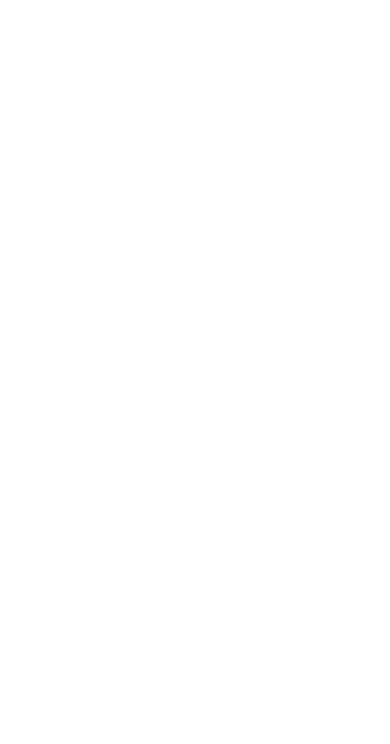
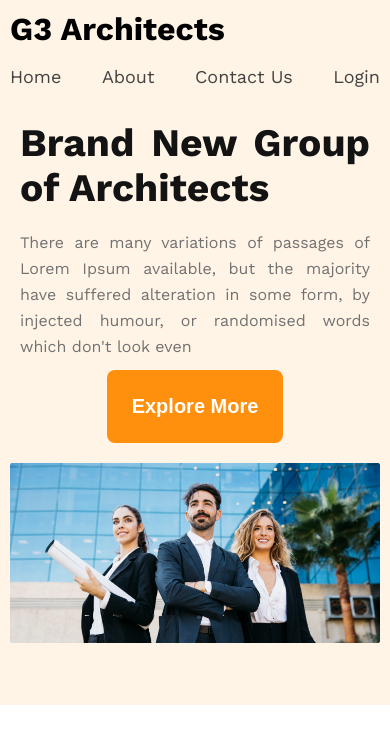
Before and after one commit to subroto23/g3-architects, a plain HTML site: page index.html in a window 390 px wide. Drawn offline with nearby package versions, Linux system fonts and the light colour scheme; a web font is replaced by a local one.

Commit message:
Finished Header Section

```diff
--- a/index.html
+++ b/index.html
@@ -5,10 +5,48 @@
     <meta name="viewport" content="width=device-width, initial-scale=1.0" />
     <!-- Import Css style File -->
     <link rel="stylesheet" href="./styles/style.css" />
+    <!-- Import Google Font Link -->
+    <link rel="preconnect" href="https://fonts.googleapis.com" />
+    <link rel="preconnect" href="https://fonts.gstatic.com" crossorigin />
+    <link
+      href="https://fonts.googleapis.com/css2?family=Chonburi&family=Frank+Ruhl+Libre:wght@300;400;500;600;700;800;900&family=Lato:wght@400;700;900&family=Montserrat:ital,wght@0,100;0,200;0,300;0,400;0,500;0,600;0,700;0,800;0,900;1,100;1,200;1,300;1,400;1,500;1,600;1,700;1,800;1,900&family=Open+Sans:ital,wght@0,300;0,400;0,500;0,600;0,700;0,800;1,300;1,500;1,600&family=Space+Mono:ital,wght@0,700;1,400&family=Work+Sans:wght@400;600;700;800&display=swap"
+      rel="stylesheet"
+    />
     <title>g3-architecticts</title>
   </head>
   <body>
-    <header></header>
+    <header>
+      <!-- Navigation section start -->
+      <div class="nav-container">
+        <h1 class="header-banner">G3 Architects</h1>
+        <nav>
+          <ul>
+            <li><a href="#">Home</a></li>
+            <li><a href="#">About</a></li>
+            <li><a href="#">Contact Us</a></li>
+            <li><a href="#">Login</a></li>
+          </ul>
+        </nav>
+      </div>
+      <!-- Navigation section End -->
+      <!-- Header Banner Section Start -->
+      <div class="banner-container">
+        <div class="banner-content">
+          <h1 class="banner-title">Brand New Group of Architects</h1>
+          <p class="banner-description">
+            There are many variations of passages of Lorem Ipsum available, but
+            the majority have suffered alteration in some form, by injected
+            humour, or randomised words which don't look even
+          </p>
+          <button class="btn-primary">Explore More</button>
+        </div>
+      </div>
+      <!-- Banner Conten End -->
+      <!-- Banner Image -->
+      <div class="container banner-image">
+        <img src="./images/banner.png" alt="" />
+      </div>
+    </header>
     <main></main>
     <footer></footer>
   </body>
--- a/styles/style.css
+++ b/styles/style.css
@@ -4,12 +4,112 @@
   padding: 0;
   box-sizing: border-box;
 }
-body{
-
+body {
+  font-family: "Work Sans", sans-serif;
+}
+img {
+  width: 100%;
+}
+.container {
+  padding: 0 15rem;
+  margin-top: 3.125rem;
+}
+.btn-primary {
+  background: #ff900e;
+  border-radius: 8px;
+  padding: 25px;
+  color: #fff;
+  text-align: center;
+  font-size: 1.25rem;
+  font-weight: 600;
+  border: 0;
+}
+/* Header Related Style */
+header {
+  background: rgba(255, 144, 14, 0.1);
+  padding-bottom: 3rem;
+}
+.nav-container {
+  display: flex;
+  justify-content: space-between;
+  padding: 3.125rem 14.375rem;
+}
+nav ul {
+  display: flex;
+  justify-content: space-between;
+  gap: 10px;
+}
+nav ul li {
+  list-style: none; /* 144.444% */
+}
+nav ul li a {
+  color: #424242;
+  font-size: 1.125rem;
+  font-weight: 500;
+  line-height: 1.625rem;
+  text-decoration: none;
+}
+nav ul li a:hover {
+  text-decoration: underline;
+  color: blue;
+  cursor: pointer;
+}
+/* Header Banner Related Style */
+.banner-container {
+  max-width: 1920px;
+  padding: 0 33.125rem;
+  margin: 7.18rem 0;
+  text-align: center;
+}
+.banner-title {
+  color: #131313;
+  font-size: 4rem;
+  font-weight: 700;
+}
+.banner-description {
+  color: #727272;
+  font-size: 1rem;
+  font-weight: 400;
+  line-height: 26px; /* 162.5% */
+  padding: 3rem 0;
+}
+.banner-image {
+  border-radius: 8px;
 }
 /* Responsive for Small Device related Style */
 @media screen and (max-width: 576px) {
+  .nav-container {
+    flex-direction: column;
+    row-gap: 1rem;
+  }
+  .container,
+  .nav-container,
+  .banner-container,
+  .banner-description,
+  .banner-title {
+    padding: 10px;
+    margin: 0;
+  }
+  .banner-title,
+  .banner-description {
+    text-align: justify;
+  }
+  .banner-title {
+    font-size: 10vw;
+  }
 }
 /* Responsive for Medium Device related Style */
 @media screen and (min-width: 577px) and (max-width: 992px) {
+  .nav-container {
+    flex-direction: column;
+    row-gap: 1rem;
+  }
+  .container,
+  .nav-container,
+  .banner-container,
+  .banner-description,
+  .banner-title {
+    padding: 20px;
+    margin: 0;
+  }
 }
```
